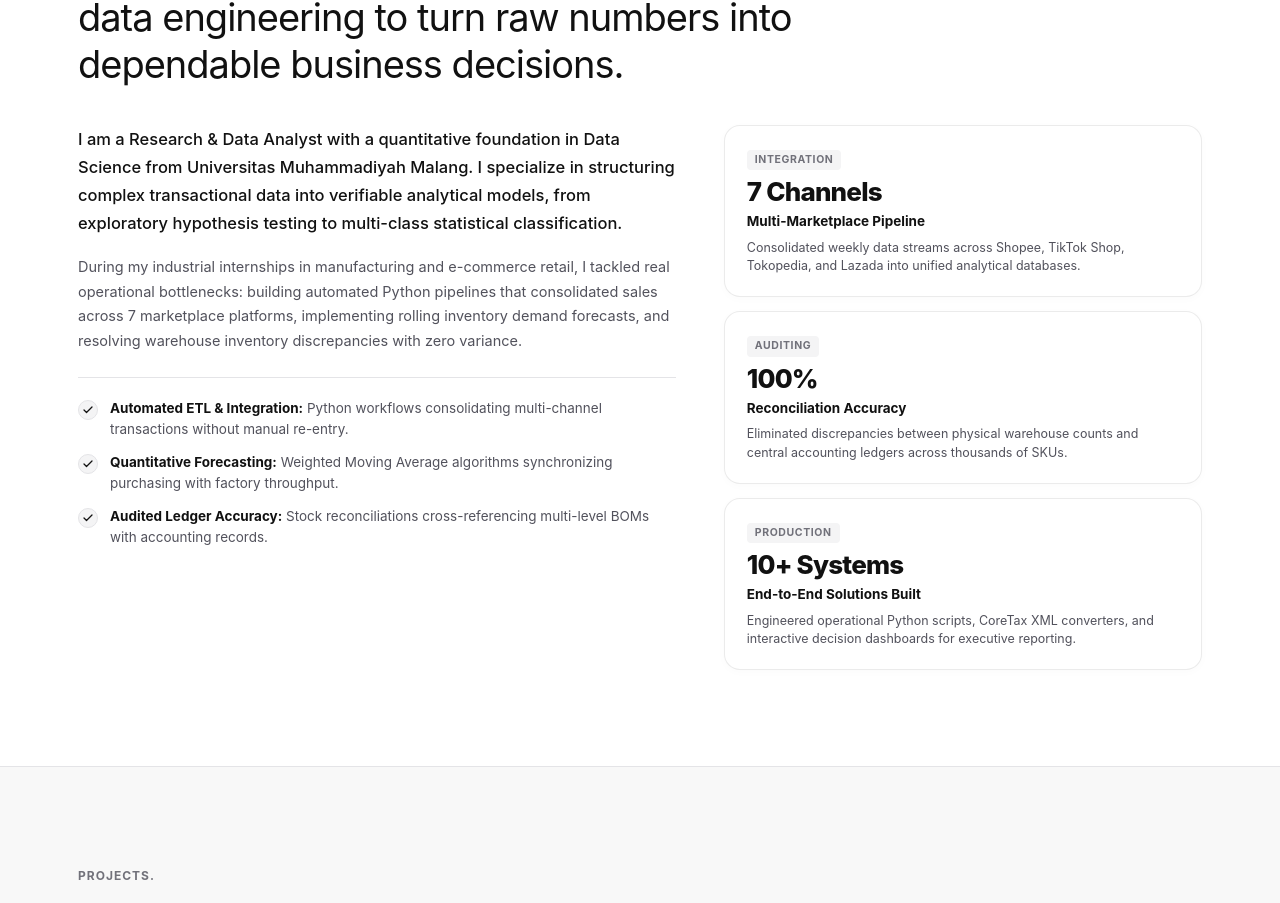
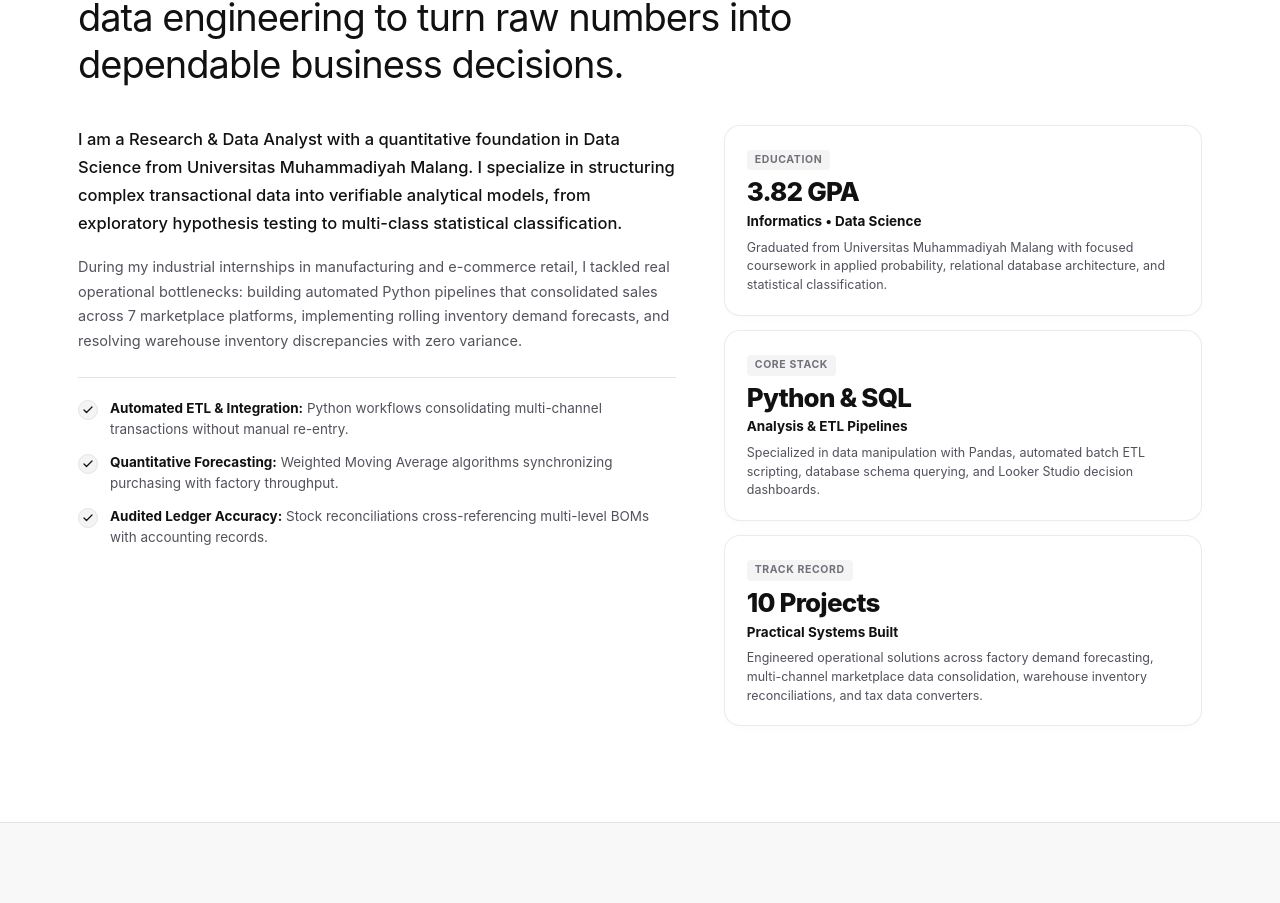
Before and after one commit to rofiqsamanhudi/rofiqsamanhudi.github.io, a Next.js app: page / in a window 1280 px wide. Shown: the part 985-1888 px from the top of the page. Built offline with nearby package versions, Linux system fonts and the light colour scheme; a web font is replaced by a local one.

Commit message:
refactor(about): replace artificial KPI cards with grounded profile highlights

```diff
--- a/src/components/PortfolioHub.js
+++ b/src/components/PortfolioHub.js
@@ -336,32 +336,32 @@ export default function PortfolioHub() {
                 </div>
               </div>
 
-              {/* Right Column: High-Impact Milestones */}
+              {/* Right Column: Grounded Professional Highlights */}
               <div className="mn-about-metrics-col">
                 <div className="mn-impact-card">
-                  <div className="mn-impact-badge">Integration</div>
-                  <div className="mn-impact-stat">7 Channels</div>
-                  <div className="mn-impact-title">Multi-Marketplace Pipeline</div>
+                  <div className="mn-impact-badge">Education</div>
+                  <div className="mn-impact-stat">3.82 GPA</div>
+                  <div className="mn-impact-title">Informatics &bull; Data Science</div>
                   <p className="mn-impact-desc">
-                    Consolidated weekly data streams across Shopee, TikTok Shop, Tokopedia, and Lazada into unified analytical databases.
+                    Graduated from Universitas Muhammadiyah Malang with focused coursework in applied probability, relational database architecture, and statistical classification.
                   </p>
                 </div>
 
                 <div className="mn-impact-card">
-                  <div className="mn-impact-badge">Auditing</div>
-                  <div className="mn-impact-stat">100%</div>
-                  <div className="mn-impact-title">Reconciliation Accuracy</div>
+                  <div className="mn-impact-badge">Core Stack</div>
+                  <div className="mn-impact-stat">Python &amp; SQL</div>
+                  <div className="mn-impact-title">Analysis &amp; ETL Pipelines</div>
                   <p className="mn-impact-desc">
-                    Eliminated discrepancies between physical warehouse counts and central accounting ledgers across thousands of SKUs.
+                    Specialized in data manipulation with Pandas, automated batch ETL scripting, database schema querying, and Looker Studio decision dashboards.
                   </p>
                 </div>
 
                 <div className="mn-impact-card">
-                  <div className="mn-impact-badge">Production</div>
-                  <div className="mn-impact-stat">10+ Systems</div>
-                  <div className="mn-impact-title">End-to-End Solutions Built</div>
+                  <div className="mn-impact-badge">Track Record</div>
+                  <div className="mn-impact-stat">10 Projects</div>
+                  <div className="mn-impact-title">Practical Systems Built</div>
                   <p className="mn-impact-desc">
-                    Engineered operational Python scripts, CoreTax XML converters, and interactive decision dashboards for executive reporting.
+                    Engineered operational solutions across factory demand forecasting, multi-channel marketplace data consolidation, warehouse inventory reconciliations, and tax data converters.
                   </p>
                 </div>
               </div>
```
